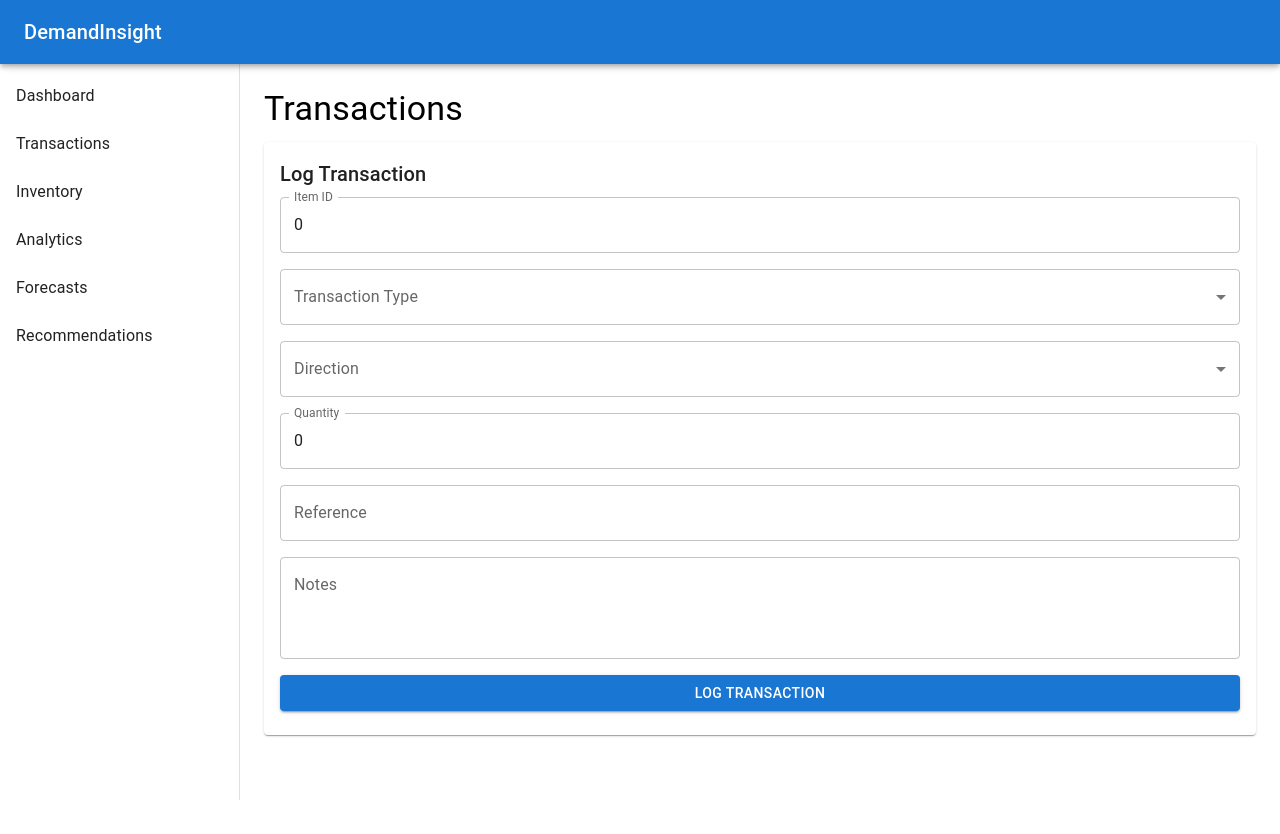
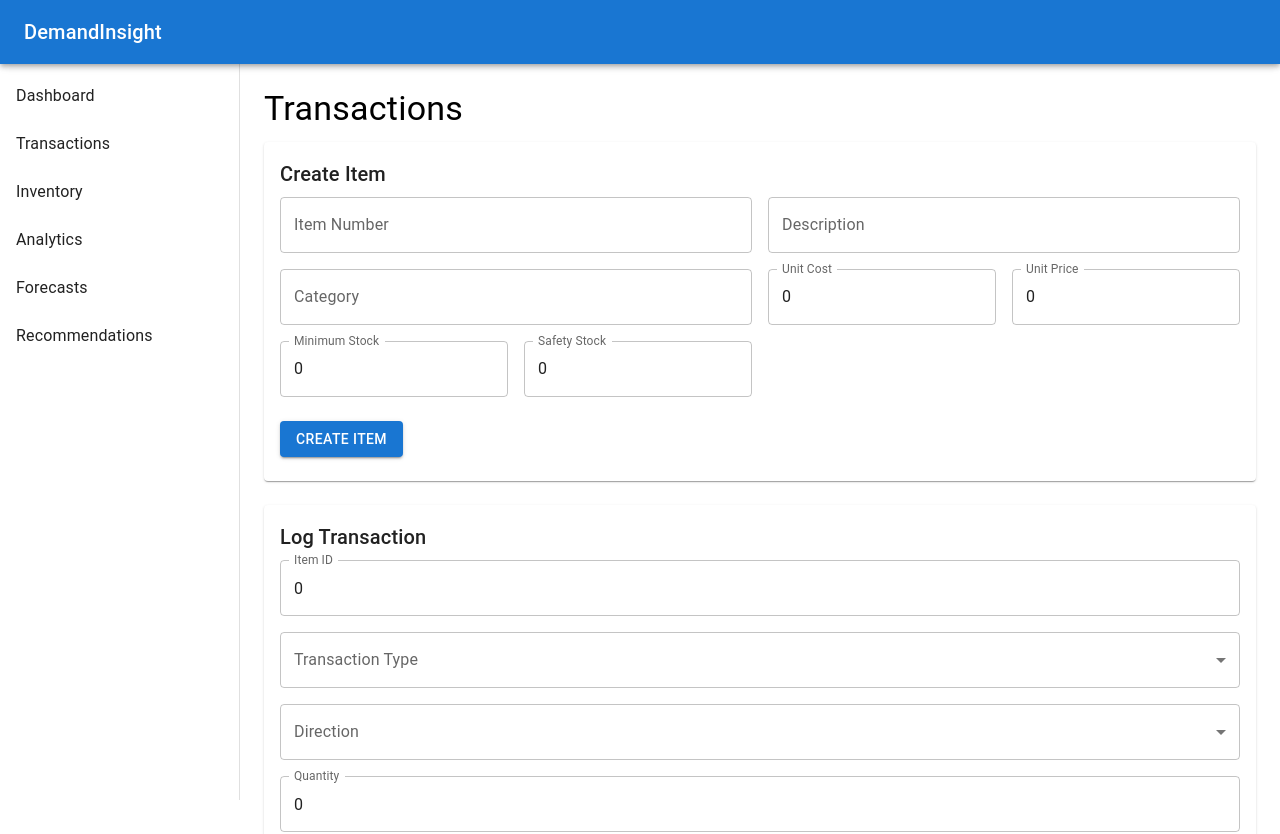
Before and after one commit to jack15jack/inv-demand-forecast, a React (Vite) app in the folder inventory-dashboard/: page /transactions in a window 1280 px wide. Shown: the top 834 px of the page. Before the commit the page ends 800 px from the top, so only its background shows below. Built offline with nearby package versions, Linux system fonts and the light colour scheme.

Commit message:
Updated dashboard, added item creation in transaction page.

```diff
--- a/inventory-dashboard/src/pages/Transactions.tsx
+++ b/inventory-dashboard/src/pages/Transactions.tsx
@@ -5,12 +5,70 @@ import {
     MenuItem,
     Card,
     CardContent,
-    Stack
+    Stack,
+    Grid
 } from "@mui/material"
+
 import { useState } from "react"
+
 import { createTransaction } from "../services/transactionService"
+import { createItem } from "../services/itemService"
+
 
 function Transactions(){
+    const [itemForm,setItemForm] = useState({
+        itemNumber:"",
+        description:"",
+        category:"",
+        unitCost:0,
+        unitPrice:0,
+        minimumStock:0,
+        safetyStock:0,
+        isActive:true
+    })
+
+    const handleItemChange = (field:string, value:any)=>{
+
+        setItemForm({
+
+            ...itemForm,
+
+            [field]:value
+
+        })
+    }
+
+    const handleCreateItem = async()=>{
+
+        try{
+
+            const item = await createItem(itemForm)
+
+            alert(
+                `Item created: ${item.itemNumber}`
+            )
+
+            setItemForm({
+
+                itemNumber:"",
+                description:"",
+                category:"",
+                unitCost:0,
+                unitPrice:0,
+                minimumStock:0,
+                safetyStock:0,
+                isActive:true
+
+            })
+        }
+        catch(error){
+            console.error(error)
+
+            alert(
+                "Failed to create item"
+            )
+        }
+    }
 
     const [form,setForm] = useState({
         ItemID:0,
@@ -21,7 +79,9 @@ function Transactions(){
         Notes:""
     })
 
+
     const handleChange = (field:string, value:any)=>{
+
         setForm({
 
             ...form,
@@ -31,8 +91,11 @@ function Transactions(){
         })
     }
 
-    const handleSubmit = async ()=>{
+
+    const handleSubmit = async()=>{
+
         try{
+
             await createTransaction(form)
 
             alert(
@@ -48,8 +111,8 @@ function Transactions(){
                 Notes:""
             })
         }
+        catch(error){
 
-        catch(error){
             console.error(error)
 
             alert(
@@ -66,6 +129,136 @@ function Transactions(){
             >
                 Transactions
             </Typography>
+
+            <Card
+                sx={{
+                    mb:3
+                }}
+            >
+                <CardContent>
+                    <Typography
+                        variant="h6"
+                        gutterBottom
+                    >
+                        Create Item
+                    </Typography>
+
+                    <Grid
+                        container
+                        spacing={2}
+                    >
+                        <Grid size={{xs:12, md:6}}>
+                            <TextField
+                                fullWidth
+                                label="Item Number"
+                                value={itemForm.itemNumber}
+                                onChange={(e)=>
+                                    handleItemChange(
+                                        "itemNumber",
+                                        e.target.value
+                                    )
+                                }
+                            />
+                        </Grid>
+
+                        <Grid size={{xs:12, md:6}}>
+                            <TextField
+                                fullWidth
+                                label="Description"
+                                value={itemForm.description}
+                                onChange={(e)=>
+                                    handleItemChange(
+                                        "description",
+                                        e.target.value
+                                    )
+                                }
+                            />
+                        </Grid>
+
+                        <Grid size={{xs:12, md:6}}>
+                            <TextField
+                                fullWidth
+                                label="Category"
+                                value={itemForm.category}
+                                onChange={(e)=>
+                                    handleItemChange(
+                                        "category",
+                                        e.target.value
+                                    )
+                                }
+                            />
+                        </Grid>
+
+                        <Grid size={{xs:12, md:3}}>
+                            <TextField
+                                fullWidth
+                                label="Unit Cost"
+                                type="number"
+                                value={itemForm.unitCost}
+                                onChange={(e)=>
+                                    handleItemChange(
+                                        "unitCost",
+                                        Number(e.target.value)
+                                    )
+                                }
+                            />
+                        </Grid>
+
+                        <Grid size={{xs:12, md:3}}>
+                            <TextField
+                                fullWidth
+                                label="Unit Price"
+                                type="number"
+                                value={itemForm.unitPrice}
+                                onChange={(e)=>
+                                    handleItemChange(
+                                        "unitPrice",
+                                        Number(e.target.value)
+                                    )
+                                }
+                            />
+                        </Grid>
+
+                        <Grid size={{xs:12, md:3}}>
+                            <TextField
+                                fullWidth
+                                label="Minimum Stock"
+                                type="number"
+                                value={itemForm.minimumStock}
+                                onChange={(e)=>
+                                    handleItemChange(
+                                        "minimumStock",
+                                        Number(e.target.value)
+                                    )
+                                }
+                            />
+                        </Grid>
+
+                        <Grid size={{xs:12, md:3}}>
+                            <TextField
+                                fullWidth
+                                label="Safety Stock"
+                                type="number"
+                                value={itemForm.safetyStock}
+                                onChange={(e)=>
+                                    handleItemChange(
+                                        "safetyStock",
+                                        Number(e.target.value)
+                                    )
+                                }
+                            />
+                        </Grid>
+                    </Grid>
+
+                    <Button
+                        sx={{mt:3}}
+                        variant="contained"
+                        onClick={handleCreateItem}
+                    >
+                        Create Item
+                    </Button>
+                </CardContent>
+            </Card>
 
             <Card>
                 <CardContent>
@@ -105,15 +298,19 @@ function Transactions(){
                             <MenuItem value="SALE">
                                 Sale
                             </MenuItem>
+
                             <MenuItem value="PURCHASE">
                                 Purchase
                             </MenuItem>
+
                             <MenuItem value="RETURN">
                                 Return
                             </MenuItem>
+
                             <MenuItem value="ADJUSTMENT">
                                 Adjustment
                             </MenuItem>
+
                             <MenuItem value="TRANSFER">
                                 Transfer
                             </MenuItem>
@@ -123,18 +320,17 @@ function Transactions(){
                             select
                             label="Direction"
                             value={form.Direction}
-
                             onChange={(e)=>
                                 handleChange(
                                     "Direction",
                                     e.target.value
                                 )
                             }
-
                         >
                             <MenuItem value="IN">
                                 Inbound
                             </MenuItem>
+
                             <MenuItem value="OUT">
                                 Outbound
                             </MenuItem>
@@ -189,4 +385,5 @@ function Transactions(){
     )
 }
 
+
 export default Transactions
--- /dev/null
+++ b/inventory-dashboard/src/services/itemService.ts
@@ -0,0 +1,33 @@
+import api from "./api"
+
+export interface CreateItemRequest {
+    itemNumber: string
+    description: string
+    category: string
+    unitCost: number
+    unitPrice: number
+    minimumStock: number
+    safetyStock: number
+    isActive: boolean
+}
+
+export interface Item {
+    id: number
+    itemNumber: string
+    description: string
+    category: string
+    unitCost: number
+    unitPrice: number
+    minimumStock: number
+    safetyStock: number
+    isActive: boolean
+    createdAt: string
+    updatedAt: string
+}
+
+export async function createItem(item: CreateItemRequest): Promise<Item> {
+
+    const response = await api.post("/items", item)
+
+    return response.data
+}
```
Also changed, not shown: inventory-dashboard/src/pages/Dashboard.tsx (+57 -51 lines), inventory-dashboard/src/services/dashboardService.ts (added, +31 -0 lines), 1 other file (tests, documents, lock files or other folders).
